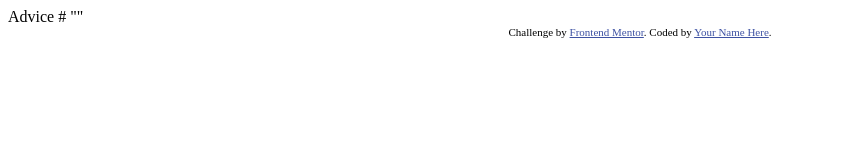
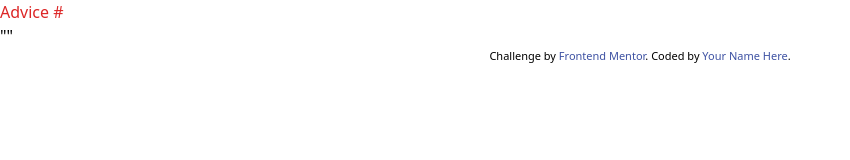
Before and after one commit to zachkurfirst/advice-generator-app, a website: page public/index.html in a window 1280 px wide. Shown: the whole page, without its empty margins (0-850 px from the left). Drawn offline with Linux system fonts and the light colour scheme.

Commit message:
install tailwind

```diff
--- a/index.html
+++ b/public/index.html
@@ -5,7 +5,7 @@
   <meta name="viewport" content="width=device-width, initial-scale=1.0"> <!-- displays site properly based on user's device -->
 
   <link rel="icon" type="image/png" sizes="32x32" href="./images/favicon-32x32.png">
-
+  <link rel="stylesheet" href="output.css">
   <title>Frontend Mentor | Advice generator app</title>
 
   <!-- Feel free to remove these styles or customise in your own stylesheet 👍 -->
@@ -16,7 +16,7 @@
 </head>
 <body>
 
-  Advice #<!-- Advice ID goes here -->
+  <h1 class="text-red-600">Advice #</h1><!-- Advice ID goes here -->
 
   "<!-- Advice text goes here -->"
 
--- /dev/null
+++ b/src/input.css
@@ -0,0 +1,3 @@
+@tailwind base;
+@tailwind components;
+@tailwind utilities;
--- /dev/null
+++ b/tailwind.config.js
@@ -0,0 +1,8 @@
+/** @type {import('tailwindcss').Config} */
+module.exports = {
+  content: ["./public/*.{html,js}"],
+  theme: {
+    extend: {},
+  },
+  plugins: [],
+}
```
Also changed, not shown: package.json (added, +14 -0 lines), public/output.css (added), 1 other file.
